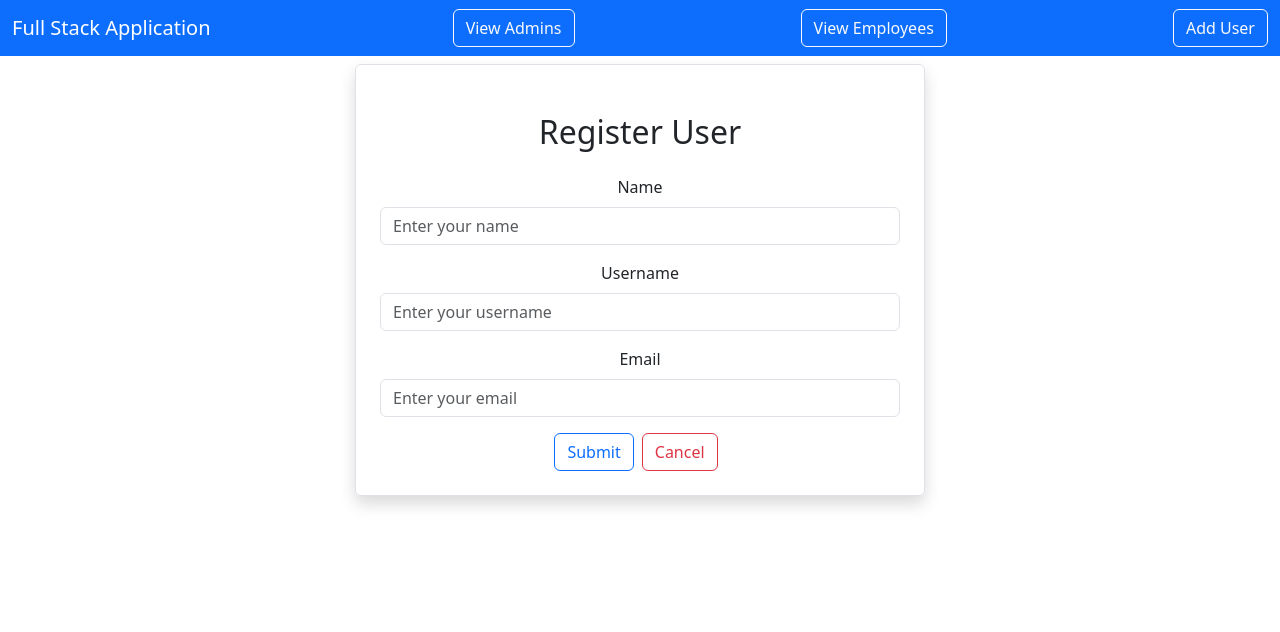
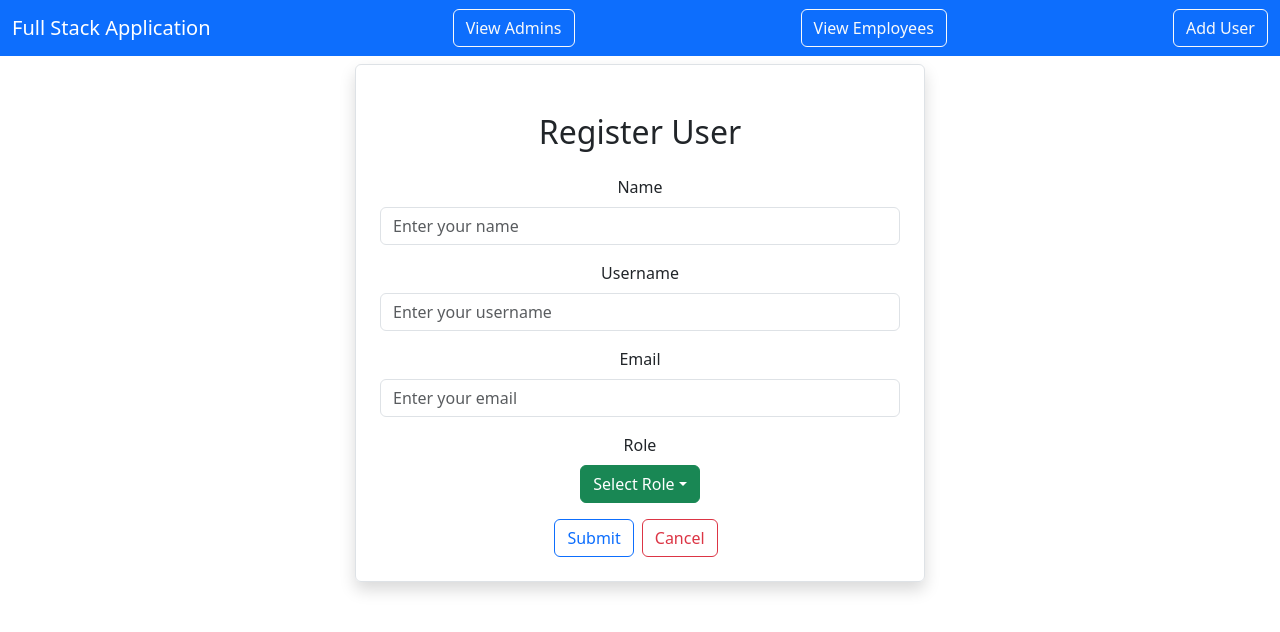
Before and after one commit to AbiyeCS/YTW_Frontend, a React (Create React App) app: page /adduser in a window 1280 px wide. Shown: the top 632 px of the page. Built offline with nearby package versions, Linux system fonts and the light colour scheme.

Commit message:
role added to user form and removed cached node modules

```diff
--- a/package.json
+++ b/package.json
@@ -7,8 +7,9 @@
     "@testing-library/react": "^13.4.0",
     "@testing-library/user-event": "^13.5.0",
     "axios": "^1.6.2",
-    "bootstrap": "^5.3.2",
+    "bootstrap": "^5.3.3",
     "react": "^18.2.0",
+    "react-bootstrap": "^2.10.1",
     "react-dom": "^18.2.0",
     "react-router-dom": "^6.21.0",
     "react-scripts": "5.0.1",
--- a/src/layout/Navbar.js
+++ b/src/layout/Navbar.js
@@ -22,7 +22,7 @@ export default function Navbar() {
             <span className="navbar-toggler-icon"></span>
           </button>
           <Link className='btn btn-outline-light' to="/viewusers/ADMIN">View Admins</Link>
-          <Link className='btn btn-outline-light' to="/viewusers/EMPLOYEES">View Employees</Link>
+          <Link className='btn btn-outline-light' to="/viewusers/EMPLOYEE">View Employees</Link>
           <Link className='btn btn-outline-light' to="/adduser">Add User</Link>
         </div>
       </nav>
--- a/src/users/AddUser.js
+++ b/src/users/AddUser.js
@@ -1,6 +1,7 @@
 import axios from "axios";
 import React, { useState } from "react";
 import { Link, useNavigate } from "react-router-dom";
+import Dropdown from 'react-bootstrap/Dropdown';
 
 export default function AddUser() {
 
@@ -10,6 +11,7 @@ export default function AddUser() {
     name: "",
     username: "",
     email: "",
+    role: ""
   });
 
   const { name, username, email } = user;
@@ -19,6 +21,17 @@ export default function AddUser() {
     username: '',
     email: '',
   });
+
+  // State to keep track of the selected role
+  const [selectedRole, setSelectedRole] = useState('Select Role');
+
+  // Function to handle role selection
+  const handleSelect = (role) => {
+    // Convert role to uppercase before setting it as Enum in backend
+  const uppercaseRole = role.toUpperCase();
+    setUser({ ...user, role: uppercaseRole });
+    setSelectedRole(role); // Update the state with the selected role
+  };
 
   const validateForm = () => {
     let valid = true;
@@ -95,6 +108,19 @@ export default function AddUser() {
               <input type="text" className={`form-control ${errors.email && 'is-invalid'}`} placeholder="Enter your email" name="email" value={email} onChange={(e) => onInputChange(e)} />
               {errors.email && <div className="invalid-feedback">{errors.email}</div>} {/* Added Here */}
             </div>
+            <div class="mb-3">
+              <label for="Role" class="form-label">Role</label>
+              <Dropdown>
+                <Dropdown.Toggle variant="success" id="dropdown-basic">
+                  {selectedRole}
+                </Dropdown.Toggle>
+                <Dropdown.Menu>
+                  <Dropdown.Item onClick={() => handleSelect('Principal')}>Principal</Dropdown.Item>
+                  <Dropdown.Item onClick={() => handleSelect('Employee')}>Employee</Dropdown.Item>
+                  <Dropdown.Item onClick={() => handleSelect('Admin')}>Admin</Dropdown.Item>
+                </Dropdown.Menu>
+              </Dropdown>
+            </div>
             <button type="submit" className="btn btn-outline-primary">
               Submit
             </button>
```
Also changed, not shown: 2 other files (tests, documents, lock files or other folders).
